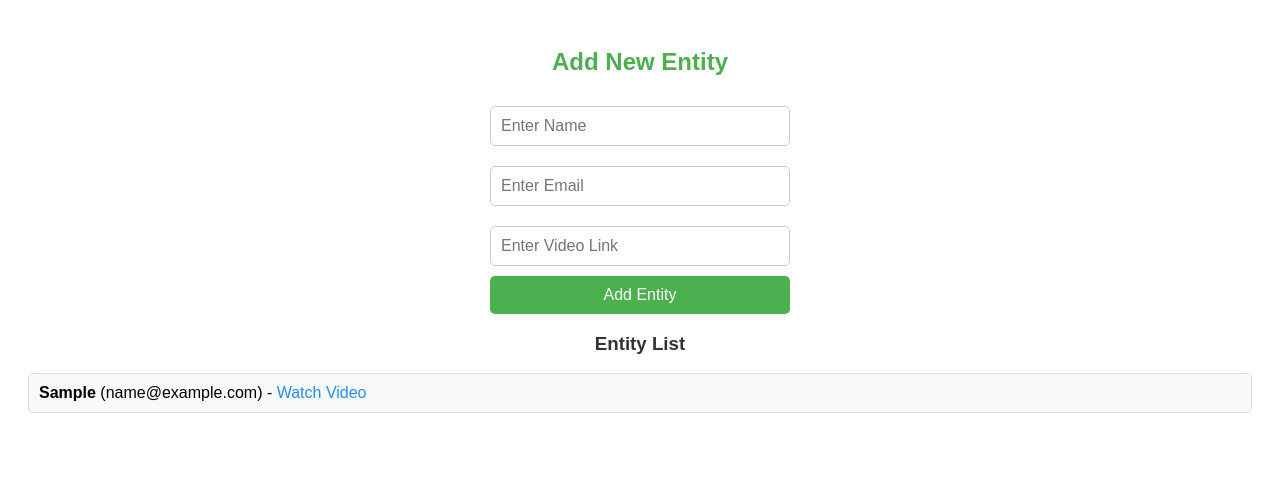
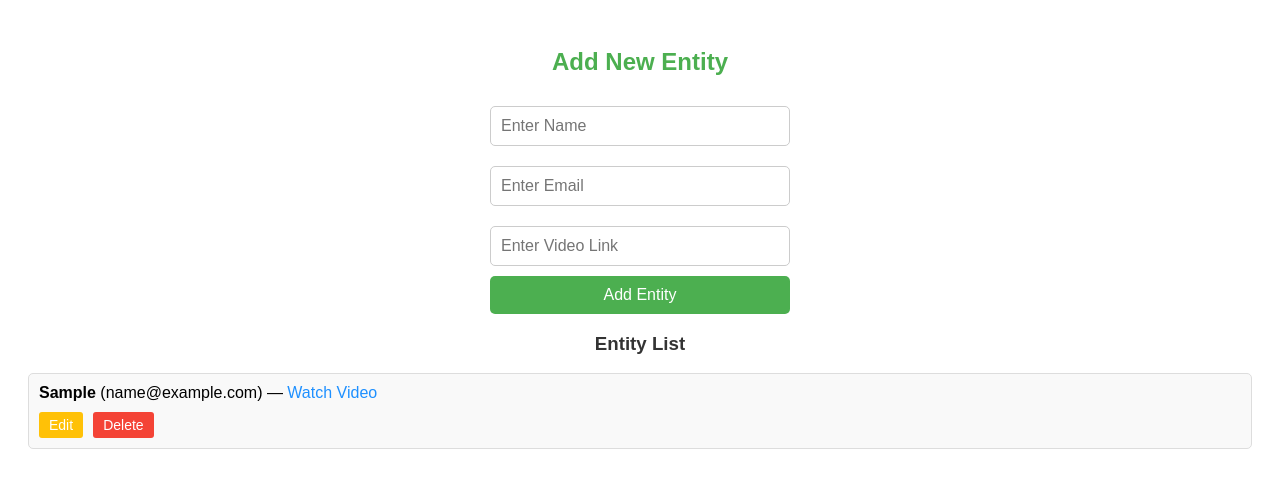
Before and after one commit to kalviumcommunity/S84_TopFunnyMomentbgmi, a React (Vite) app in the folder Frontend/: page / in a window 1280 px wide. Both pictures are taken after typing "Sample", "name@example.com", "Sample" into the empty fields and a click on the button "Add Entity". Shown: the top 488 px of the page. Built offline with nearby package versions, Linux system fonts and the light colour scheme.

Commit message:
updateAndDelete

```diff
--- a/Frontend/src/App.jsx
+++ b/Frontend/src/App.jsx
@@ -1,93 +1,121 @@
-// src/pages/AddEntityPage.js
-
-import React, { useState } from "react";
+import React, { useState, useEffect } from "react";
 
 const AddEntityPage = () => {
   const [name, setName] = useState("");
   const [email, setEmail] = useState("");
   const [videoLink, setVideoLink] = useState("");
   const [entityList, setEntityList] = useState([]);
+  const [isEditing, setIsEditing] = useState(false);
+  const [currentIndex, setCurrentIndex] = useState(null);
 
-  const handleNameChange = (e) => setName(e.target.value);
-  const handleEmailChange = (e) => setEmail(e.target.value);
-  const handleVideoLinkChange = (e) => setVideoLink(e.target.value);
+  // Load saved data from localStorage on first render
+  useEffect(() => {
+    const saved = localStorage.getItem("entityList");
+    if (saved) {
+      try {
+        setEntityList(JSON.parse(saved));
+      } catch (err) {
+        console.error("Error parsing localStorage data:", err);
+      }
+    }
+  }, []);
+
+  // Save to localStorage whenever entityList changes
+  useEffect(() => {
+    localStorage.setItem("entityList", JSON.stringify(entityList));
+  }, [entityList]);
 
   const handleFormSubmit = (e) => {
     e.preventDefault();
-    if (name && email && videoLink) {
-      const newEntity = { name, email, videoLink };
+    if (!name || !email || !videoLink) return;
+
+    const newEntity = { name, email, videoLink };
+
+    if (isEditing) {
+      const updatedList = [...entityList];
+      updatedList[currentIndex] = newEntity;
+      setEntityList(updatedList);
+      setIsEditing(false);
+      setCurrentIndex(null);
+    } else {
       setEntityList([...entityList, newEntity]);
-      setName("");
-      setEmail("");
-      setVideoLink(""); // Clear input fields after submission
     }
+
+    // Reset form
+    setName("");
+    setEmail("");
+    setVideoLink("");
+  };
+
+  const handleDelete = (index) => {
+    const updated = entityList.filter((_, i) => i !== index);
+    setEntityList(updated);
+  };
+
+  const handleEdit = (index) => {
+    const item = entityList[index];
+    setName(item.name);
+    setEmail(item.email);
+    setVideoLink(item.videoLink);
+    setIsEditing(true);
+    setCurrentIndex(index);
   };
 
   return (
     <div style={{ padding: "20px", fontFamily: "Arial, sans-serif" }}>
-      <h2 style={{ textAlign: "center", color: "#4CAF50" }}>Add New Entity</h2>
-      <form onSubmit={handleFormSubmit} style={{ display: "flex", flexDirection: "column", width: "300px", margin: "0 auto" }}>
+      <h2 style={{ textAlign: "center", color: "#4CAF50" }}>
+        {isEditing ? "Update Entity" : "Add New Entity"}
+      </h2>
+
+      <form
+        onSubmit={handleFormSubmit}
+        style={{
+          display: "flex",
+          flexDirection: "column",
+          width: "300px",
+          margin: "0 auto",
+        }}
+      >
         <input
           type="text"
           value={name}
-          onChange={handleNameChange}
+          onChange={(e) => setName(e.target.value)}
           placeholder="Enter Name"
-          style={{
-            padding: "10px",
-            margin: "10px 0",
-            borderRadius: "5px",
-            border: "1px solid #ccc",
-            fontSize: "16px"
-          }}
+          style={inputStyle}
         />
         <input
           type="email"
           value={email}
-          onChange={handleEmailChange}
+          onChange={(e) => setEmail(e.target.value)}
           placeholder="Enter Email"
-          style={{
-
-            padding: "10px",
-            margin: "10px 0",
-            borderRadius: "5px",
-            border: "1px solid #ccc",
-            fontSize: "16px"
-          }}
+          style={inputStyle}
         />
         <input
           type="text"
           value={videoLink}
-          onChange={handleVideoLinkChange}
+          onChange={(e) => setVideoLink(e.target.value)}
           placeholder="Enter Video Link"
-          style={{
-            padding: "10px",
-            margin: "10px 0",
-            borderRadius: "5px",
-            border: "1px solid #ccc",
-            fontSize: "16px"
-          }}
+          style={inputStyle}
         />
-        <button
-          type="submit"
-          style={{
-            backgroundColor: "#4CAF50",
-            color: "#fff",
-            padding: "10px",
-            borderRadius: "5px",
-            border: "none",
-            fontSize: "16px",
-            cursor: "pointer"
-          }}
-        >
-          Add Entity
+        <button type="submit" style={buttonStyle}>
+          {isEditing ? "Update Entity" : "Add Entity"}
         </button>
       </form>
 
       <h3 style={{ textAlign: "center", color: "#333" }}>Entity List</h3>
       <ul style={{ listStyleType: "none", padding: 0 }}>
         {entityList.map((item, index) => (
-          <li key={index} style={{ margin: "10px 0", padding: "10px", border: "1px solid #ddd", borderRadius: "5px", backgroundColor: "#f9f9f9" }}>
-            <strong>{item.name}</strong> ({item.email}) -{" "}
+          <li
+            key={index}
+            style={{
+              margin: "10px 0",
+              padding: "10px",
+              border: "1px solid #ddd",
+              borderRadius: "5px",
+              backgroundColor: "#f9f9f9",
+            }}
+          >
+            <strong>{item.name}</strong> ({item.email}) —{" "}
             <a
               href={item.videoLink}
               target="_blank"
@@ -96,6 +124,24 @@ const AddEntityPage = () => {
             >
               Watch Video
             </a>
+            <div style={{ marginTop: "10px" }}>
+              <button
+                onClick={() => handleEdit(index)}
+                style={{ ...smallButtonStyle, backgroundColor: "#FFC107" }}
+              >
+                Edit
+              </button>
+              <button
+                onClick={() => handleDelete(index)}
+                style={{
+                  ...smallButtonStyle,
+                  backgroundColor: "#F44336",
+                  marginLeft: "10px",
+                }}
+              >
+                Delete
+              </button>
+            </div>
           </li>
         ))}
       </ul>
@@ -103,4 +149,32 @@ const AddEntityPage = () => {
   );
 };
 
+// Styles
+const inputStyle = {
+  padding: "10px",
+  margin: "10px 0",
+  borderRadius: "5px",
+  border: "1px solid #ccc",
+  fontSize: "16px",
+};
+
+const buttonStyle = {
+  backgroundColor: "#4CAF50",
+  color: "#fff",
+  padding: "10px",
+  borderRadius: "5px",
+  border: "none",
+  fontSize: "16px",
+  cursor: "pointer",
+};
+
+const smallButtonStyle = {
+  color: "#fff",
+  padding: "5px 10px",
+  borderRadius: "3px",
+  border: "none",
+  fontSize: "14px",
+  cursor: "pointer",
+};
+
 export default AddEntityPage;
```
